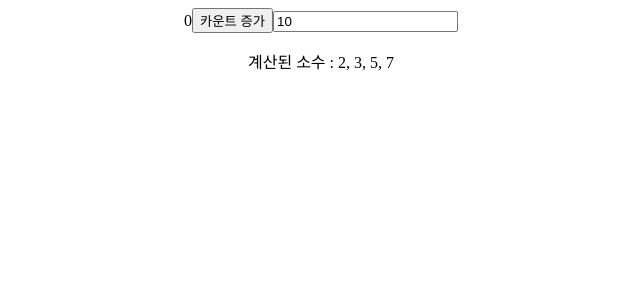
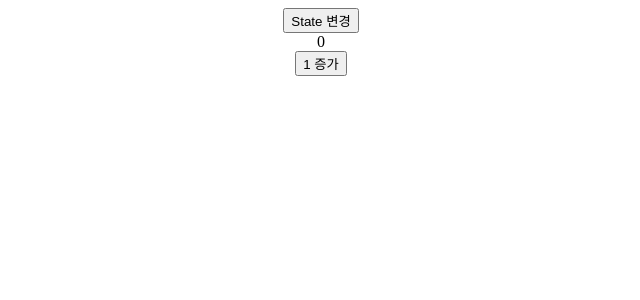
Before and after one commit to LimSeHyeon/FrontEnd, a React (Create React App) app in the folder react-base/: page / in a window 1280 px wide. Shown: the top 300 px of the page, without its empty margins (319-959 px from the left). Built offline with nearby package versions, Linux system fonts and the light colour scheme.

Commit message:
feat: CountComponent에 state 임의로 하나 추가

```diff
--- a/react-base/src/App.js
+++ b/react-base/src/App.js
@@ -25,14 +25,14 @@ function App() {
     caption="이건 트럭입니다."/> */}
     {/* <BlinkComponent text="안녕하세요"/> */}
     {/* <CBlinkComponent text="반갑습니다"/> */}
-    {/* <CountComponent/> */}
+    <CountComponent/>
 
     {/* <button onClick={e=>{
       setShowCount(!showCount);
     }}>버튼</button>
     {showCount? <CountComponent/> : null} */}
     {/* <FocusInputButton /> */}
-    <PrimeCalculator/>
+    {/* <PrimeCalculator/> */}
 
   </div>
   );
--- a/react-base/src/components/CountComponent.js
+++ b/react-base/src/components/CountComponent.js
@@ -2,6 +2,11 @@ import React, { useEffect, useState} from 'react';
 
 export default function CountComponent() {
     const [count, setCount] = useState(0);
+    const [value1, setValue1] = useState(true);
+
+    const ChangeValue = () => {
+        setValue1((v) => !v);
+    }
 
     const addCount = () => {
         setCount(count => {
@@ -32,8 +37,16 @@ export default function CountComponent() {
     }, [count])
     return (
         <div>
-            <div>{count}</div>
-            <button onClick={addCount}>1 증가</button>
+            <div>
+                <div>{value1}</div>
+                <button onClick={ChangeValue}>State 변경</button>
+            </div>
+
+            <div>
+                <div>{count}</div>
+                <button onClick={addCount}>1 증가</button>
+            </div>
+
         </div>
     )
 }
```
